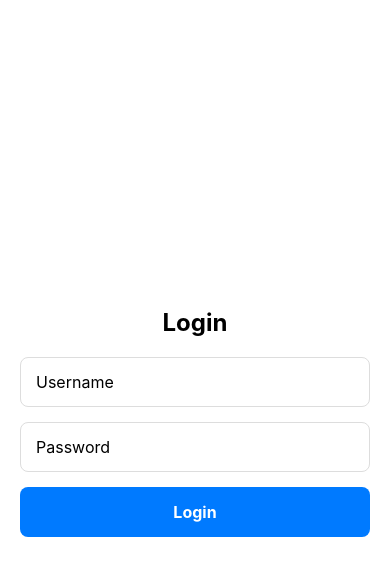
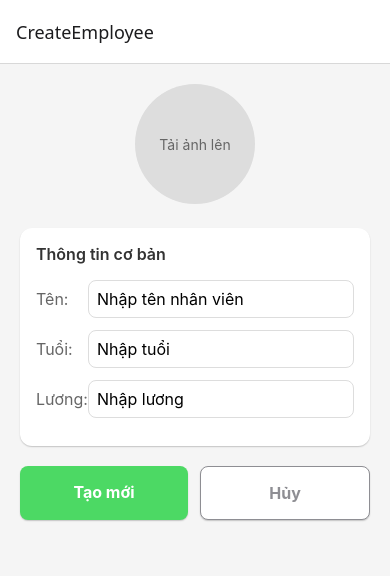
Before and after one commit to hungnguyen1920/baitap1, a React Native app: screen /CreateEmployee in a window 390 px wide. Before the commit this address had no page. Shown: the top 576 px of the page. Built offline with nearby package versions, Linux system fonts and the light colour scheme.

Commit message:
create employee screen

```diff
--- a/App.tsx
+++ b/App.tsx
@@ -11,7 +11,9 @@ export type RootStackParamList = {
   Welcome: { username: string };
   Employees: { username: string };
   EmployeeDetail: { employeeId: number };
-  CreateEmployee: { username: string };
+  CreateEmployee: {
+    username: string;
+  };
 };
 
 const Stack = createNativeStackNavigator<RootStackParamList>();
@@ -40,11 +42,11 @@ export default function App() {
           component={EmployeeDetailScreen}
           options={{ headerLeft: () => null }}
         />
-        {/* <Stack.Screen
+        <Stack.Screen
           name="CreateEmployee"
           component={CreateEmployeeScreen}
           options={{ headerLeft: () => null }}
-        /> */}
+        />
       </Stack.Navigator>
     </NavigationContainer>
   );
--- a/package.json
+++ b/package.json
@@ -12,6 +12,7 @@
     "@react-navigation/native": "^7.0.15",
     "@react-navigation/native-stack": "^7.2.1",
     "expo": "~52.0.38",
+    "expo-image-picker": "^16.0.6",
     "expo-status-bar": "~2.0.1",
     "react": "18.3.1",
     "react-native": "0.76.7",
--- a/src/screens/CreateEmployeeScreen.tsx
+++ b/src/screens/CreateEmployeeScreen.tsx
@@ -1,9 +1,291 @@
-import { NativeStackScreenProps } from "@react-navigation/native-stack";
-import { RootStackParamList } from "../../App";
+import React, { useState } from 'react';
+import {
+  View,
+  Text,
+  StyleSheet,
+  ScrollView,
+  Image,
+  TouchableOpacity,
+  TextInput,
+  Alert
+} from 'react-native';
+import { NativeStackScreenProps } from '@react-navigation/native-stack';
+import { RootStackParamList } from '../../App';
+import * as ImagePicker from 'expo-image-picker';
+import employeeServices from '../services/EmployeeServices';
+import { Employee } from '../types/Employee';
 
 type CreateEmployeeScreenProps = NativeStackScreenProps<RootStackParamList, 'CreateEmployee'>;
 
-export default function CreateEmployeeScreen({ route }: CreateEmployeeScreenProps) {
-    const { username } = route.params;
-    return;
+export default function CreateEmployeeScreen({ navigation }: CreateEmployeeScreenProps) {
+  const [formData, setFormData] = useState({
+    employee_name: '',
+    employee_age: '',
+    employee_salary: '',
+    profile_image: ''
+  });
+
+  async function pickImage(): Promise<void> {
+    const { status } = await ImagePicker.requestMediaLibraryPermissionsAsync();
+
+    if (status !== 'granted') {
+      Alert.alert('Cần quyền truy cập', 'Ứng dụng cần quyền truy cập thư viện ảnh');
+      return;
+    }
+
+    const result = await ImagePicker.launchImageLibraryAsync({
+      mediaTypes: "images",
+      allowsEditing: true,
+      aspect: [1, 1],
+      quality: 1,
+    });
+
+    if (!result.canceled) {
+      setFormData(prev => ({
+        ...prev,
+        profile_image: result.assets[0].uri
+      }));
+    }
+  };
+
+  async function handleCreate(): Promise<void> {
+    if (!formData.employee_name.trim()) {
+      Alert.alert('Lỗi', 'Vui lòng nhập tên nhân viên');
+      return;
+    }
+
+    if (!formData.employee_age) {
+      Alert.alert('Lỗi', 'Vui lòng nhập tuổi');
+      return;
+    }
+
+    if (!formData.employee_salary) {
+      Alert.alert('Lỗi', 'Vui lòng nhập lương');
+      return;
+    }
+
+    if (!formData.profile_image) {
+      Alert.alert('Lỗi', 'Vui lòng chọn ảnh đại diện');
+      return;
+    }
+
+    try {
+      const newEmployee = {
+        ...formData,
+        employee_name: formData.employee_name.trim(),
+        employee_age: parseInt(formData.employee_age),
+        employee_salary: parseInt(formData.employee_salary),
+      };
+
+      const createdEmployee = await employeeServices.createEmployee(newEmployee as Employee);
+      Alert.alert('Thành công', 'Đã thêm nhân viên mới', [
+        {
+          text: 'OK',
+          onPress: () => {
+            navigation.replace('EmployeeDetail', {
+              employeeId: createdEmployee.id
+            });
+          }
+        }
+      ]);
+    } catch (error) {
+      Alert.alert('Lỗi', 'Không thể tạo nhân viên mới');
+    }
+  };
+
+  return (
+    <ScrollView style={styles.container}>
+      <View style={styles.content}>
+        <View style={styles.header}>
+          <TouchableOpacity
+            style={styles.imageContainer}
+            onPress={pickImage}
+          >
+            {formData.profile_image ? (
+              <Image
+                source={{ uri: formData.profile_image }}
+                style={styles.image}
+              />
+            ) : (
+              <View style={styles.placeholderImage}>
+                <Text style={styles.uploadText}>Tải ảnh lên</Text>
+              </View>
+            )}
+          </TouchableOpacity>
+        </View>
+
+        <View style={styles.section}>
+          <Text style={styles.sectionTitle}>Thông tin cơ bản</Text>
+          <View style={styles.inputRow}>
+            <Text style={styles.inputLabel}>Tên:</Text>
+            <TextInput
+              style={styles.input}
+              value={formData.employee_name}
+              onChangeText={(text) => setFormData(prev => ({ ...prev, employee_name: text }))}
+              placeholder="Nhập tên nhân viên"
+            />
+          </View>
+          <View style={styles.inputRow}>
+            <Text style={styles.inputLabel}>Tuổi:</Text>
+            <TextInput
+              style={styles.input}
+              value={formData.employee_age}
+              onChangeText={(text) => {
+                const numericValue = text.replace(/[^0-9]/g, '');
+                if (parseInt(numericValue) <= 100) {
+                  setFormData(prev => ({
+                    ...prev,
+                    employee_age: numericValue
+                  }));
+                }
+              }}
+              keyboardType="numeric"
+              placeholder="Nhập tuổi"
+            />
+          </View>
+          <View style={styles.inputRow}>
+            <Text style={styles.inputLabel}>Lương:</Text>
+            <TextInput
+              style={styles.input}
+              value={formData.employee_salary}
+              onChangeText={(text) => {
+                const numericValue = text.replace(/[^0-9]/g, '');
+                setFormData(prev => ({
+                  ...prev,
+                  employee_salary: numericValue
+                }));
+              }}
+              keyboardType="numeric"
+              placeholder="Nhập lương"
+            />
+          </View>
+        </View>
+
+        <View style={styles.buttonContainer}>
+          <TouchableOpacity
+            style={[styles.button, styles.saveButton]}
+            onPress={handleCreate}
+          >
+            <Text style={styles.buttonText}>Tạo mới</Text>
+          </TouchableOpacity>
+
+          <TouchableOpacity
+            style={[styles.button, styles.cancelButton]}
+            onPress={() => navigation.goBack()}
+          >
+            <Text style={[styles.buttonText, styles.cancelButtonText]}>Hủy</Text>
+          </TouchableOpacity>
+        </View>
+      </View>
+    </ScrollView>
+  );
 }
+
+const styles = StyleSheet.create({
+  container: {
+    flex: 1,
+    backgroundColor: '#f5f5f5',
+  },
+  content: {
+    padding: 20,
+  },
+  header: {
+    alignItems: 'center',
+    marginBottom: 24,
+  },
+  imageContainer: {
+    width: 120,
+    height: 120,
+    borderRadius: 60,
+    overflow: 'hidden',
+  },
+  image: {
+    width: '100%',
+    height: '100%',
+  },
+  placeholderImage: {
+    width: '100%',
+    height: '100%',
+    backgroundColor: '#ddd',
+    justifyContent: 'center',
+    alignItems: 'center',
+  },
+  uploadText: {
+    color: '#666',
+    fontSize: 14,
+    textAlign: 'center',
+  },
+  section: {
+    backgroundColor: '#fff',
+    padding: 16,
+    borderRadius: 12,
+    marginBottom: 20,
+    shadowColor: '#000',
+    shadowOffset: {
+      width: 0,
+      height: 1,
+    },
+    shadowOpacity: 0.2,
+    shadowRadius: 1.41,
+    elevation: 2,
+  },
+  sectionTitle: {
+    fontSize: 16,
+    fontWeight: '600',
+    color: '#333',
+    marginBottom: 16,
+  },
+  inputRow: {
+    flexDirection: 'row',
+    alignItems: 'center',
+    marginBottom: 12,
+  },
+  inputLabel: {
+    width: 80,
+    fontSize: 16,
+    color: '#666',
+  },
+  input: {
+    flex: 1,
+    borderWidth: 1,
+    borderColor: '#ddd',
+    borderRadius: 8,
+    padding: 8,
+    fontSize: 16,
+  },
+  buttonContainer: {
+    flexDirection: 'row',
+    justifyContent: 'space-between',
+    gap: 12,
+  },
+  button: {
+    flex: 1,
+    padding: 16,
+    borderRadius: 8,
+    shadowColor: '#000',
+    shadowOffset: {
+      width: 0,
+      height: 1,
+    },
+    shadowOpacity: 0.2,
+    shadowRadius: 1.41,
+    elevation: 2,
+  },
+  saveButton: {
+    backgroundColor: '#4CD964',
+  },
+  cancelButton: {
+    backgroundColor: '#fff',
+    borderWidth: 1,
+    borderColor: '#8E8E93',
+  },
+  buttonText: {
+    fontSize: 16,
+    fontWeight: 'bold',
+    color: '#fff',
+    textAlign: 'center',
+  },
+  cancelButtonText: {
+    color: '#8E8E93',
+  },
+});
--- a/src/screens/EmployeesScreen.tsx
+++ b/src/screens/EmployeesScreen.tsx
@@ -34,6 +34,13 @@ export default function EmployeesScreen({ route, navigation }: EmployeesScreenPr
 
   return (
     <View style={styles.container}>
+      <TouchableOpacity
+        style={styles.addButton}
+        onPress={() => navigation.navigate('CreateEmployee', { username })}
+      >
+        <Text style={styles.addButtonText}>+ Thêm nhân viên</Text>
+      </TouchableOpacity>
+
       <FlatList
         data={employees}
         keyExtractor={(item) => item.id.toString()}
@@ -90,4 +97,17 @@ const styles = StyleSheet.create({
     fontSize: 14,
     color: '#666',
   },
+  addButton: {
+    backgroundColor: '#4CD964',
+    padding: 16,
+    borderRadius: 8,
+    margin: 16,
+    marginBottom: 0,
+  },
+  addButtonText: {
+    color: '#fff',
+    fontSize: 16,
+    fontWeight: 'bold',
+    textAlign: 'center',
+  },
 });
```
Also changed, not shown: 1 other file (tests, documents, lock files or other folders).
